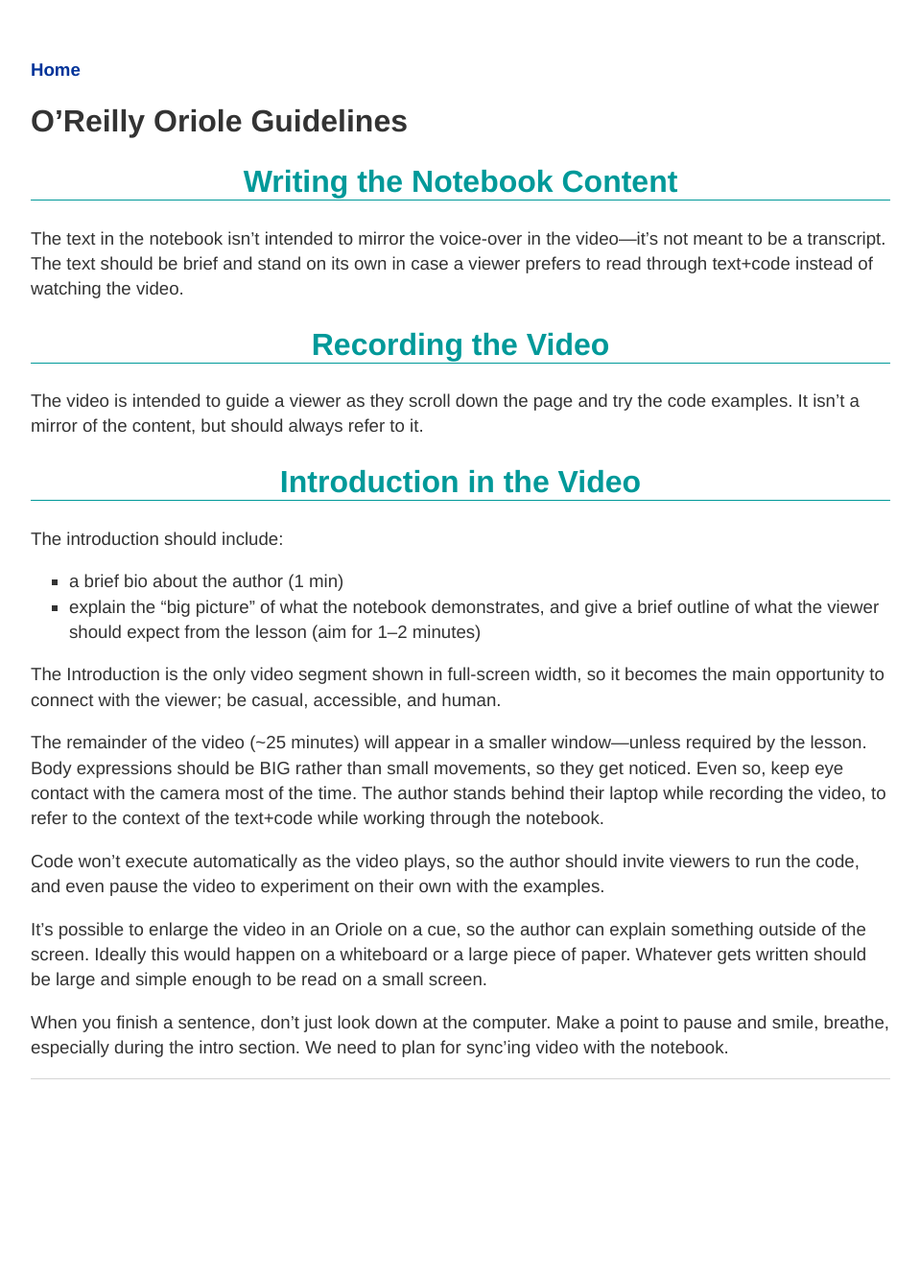
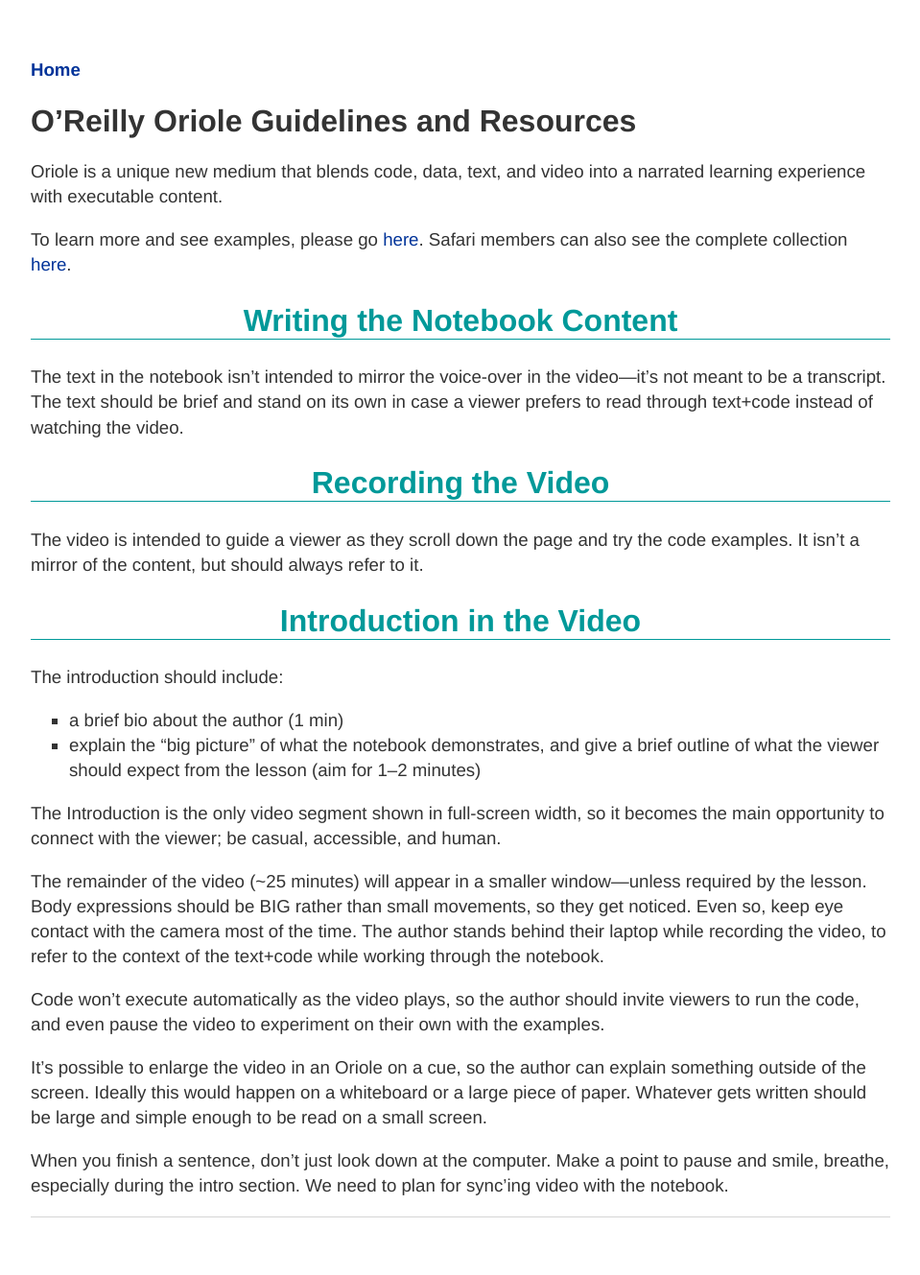
Before and after one commit to oreillymedia/production-resources, a Jekyll site: the page built from oriole/index.md, in a window 1280 px wide. Shown: the whole page at 96% size, without its empty margins (160-1119 px from the left). Built offline with Jekyll 4.4.1, drawn with Linux system fonts in a browser that asks for light colours; before the commit the page ends 1185 px from its top, so only the background shows below that.

Commit message:
Update index.md

```diff
--- a/oriole/index.md
+++ b/oriole/index.md
@@ -1,9 +1,13 @@
 ---
 layout: default
-title: Oriole Guidelines
+title: Oriole Guidelines and Resources
 ---
 
-# O'Reilly Oriole Guidelines
+# O'Reilly Oriole Guidelines and Resources
+
+Oriole is a unique new medium that blends code, data, text, and video into a narrated learning experience with executable content.
+
+To learn more and see examples, please go <a href="http://www.oreilly.com/oriole/">here</a>. Safari members can also see the complete collection <a href="https://www.safaribooksonline.com/oriole/">here</a>.
 
 ## Writing the Notebook Content
 
```
